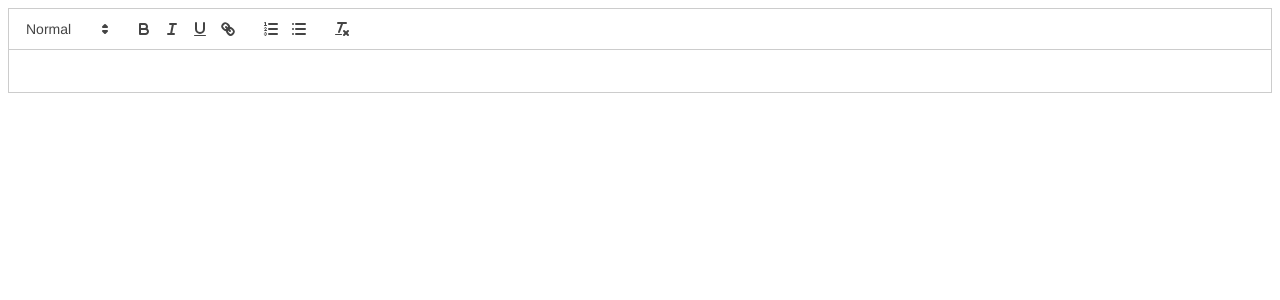
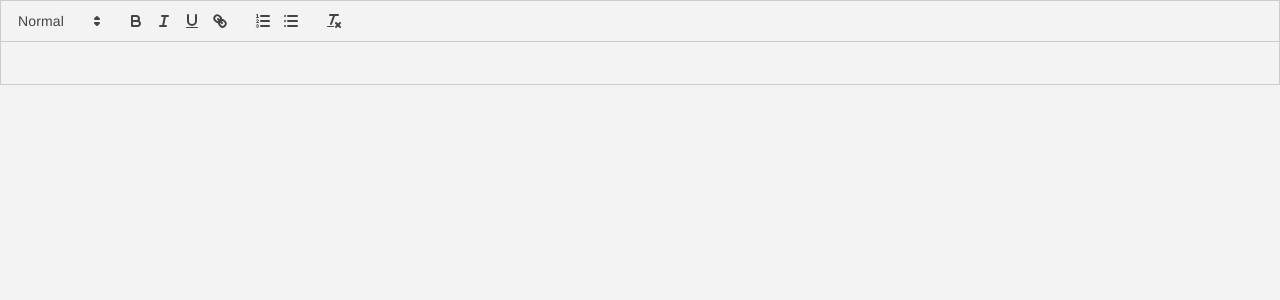
Before and after one commit to jimmy-lan/poly-doc-frontend, a React (Create React App) app: page / in a window 1280 px wide. Shown: the top 300 px of the page. Built offline with nearby package versions, Linux system fonts and the light colour scheme.

Commit message:
Set global style

```diff
--- /dev/null
+++ b/src/App.style.ts
@@ -0,0 +1,20 @@
+/*
+ * Created by Jimmy Lan
+ * Creation Date: 2021-05-09
+ * Description:
+ *     Global style configuration.
+ *   See https://material-ui.com/api/css-baseline/.
+ *   See also https://stackoverflow.com/questions/57058299/what-does-the-cssbaseline-class-do.
+ */
+
+import { createStyles, makeStyles } from "@material-ui/core";
+
+export const useStyles = makeStyles(
+  createStyles({
+    "@global": {
+      body: {
+        backgroundColor: "#f3f3f3",
+      },
+    },
+  })
+);
--- a/src/App.tsx
+++ b/src/App.tsx
@@ -1,11 +1,18 @@
 import React, { FunctionComponent } from "react";
-import { TextEditor } from "./TextEditor";
+
+import { TextEditor } from "./components";
+import { CssBaseline } from "@material-ui/core";
+import { useStyles } from "./App.style";
 
 const App: FunctionComponent = () => {
+  const classes = useStyles();
+
   return (
-    <div className="App">
-      <TextEditor />
-    </div>
+    <CssBaseline classes={classes}>
+      <div className="App">
+        <TextEditor />
+      </div>
+    </CssBaseline>
   );
 };
 
--- /dev/null
+++ b/src/components/TextEditor/index.ts
@@ -0,0 +1,6 @@
+/*
+ * Created by Jimmy Lan
+ * Creation Date: 2021-05-09
+ */
+
+export * from "./TextEditor";
--- /dev/null
+++ b/src/components/index.ts
@@ -0,0 +1,6 @@
+/*
+ * Created by Jimmy Lan
+ * Creation Date: 2021-05-09
+ */
+
+export * from "./TextEditor";
```
Also changed, not shown: src/components/TextEditor/TextEditor.style.ts (added, +8 -0 lines), src/components/TextEditor/TextEditor.tsx (renamed from src/TextEditor.tsx).
